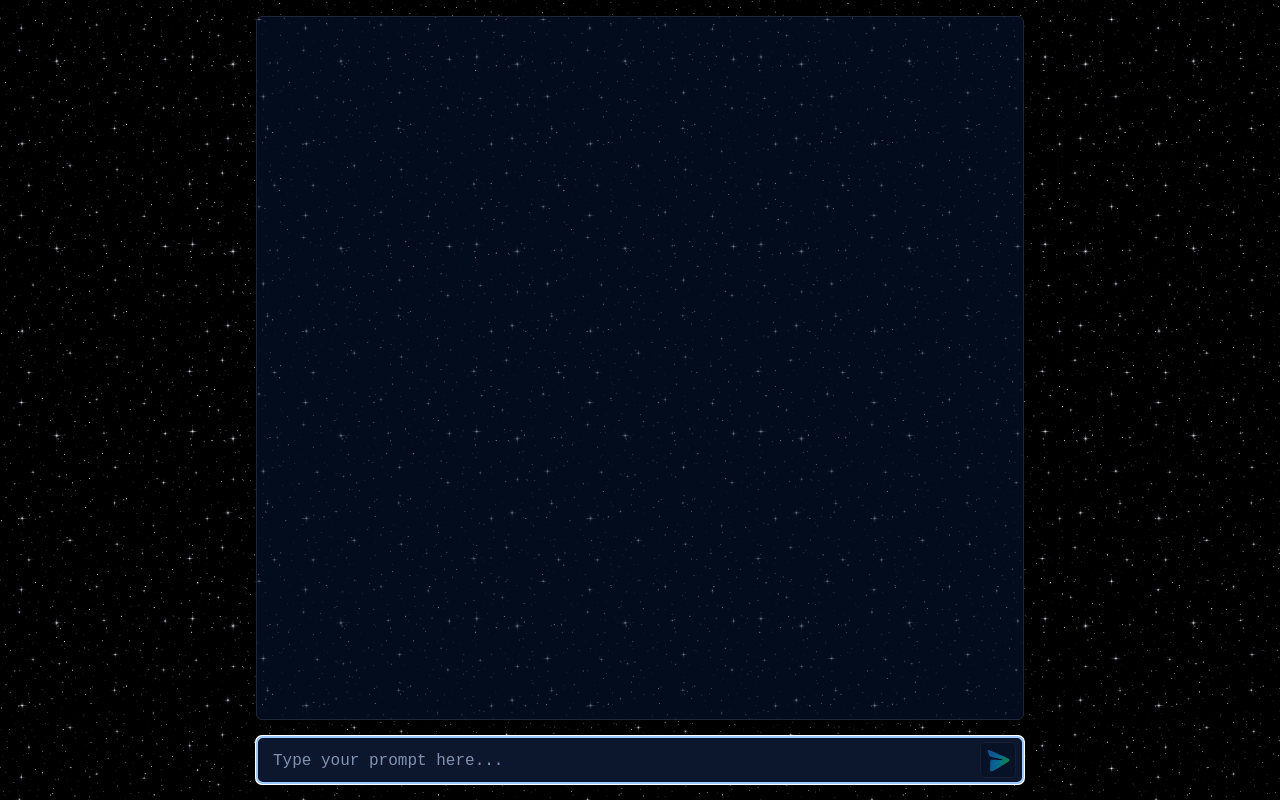
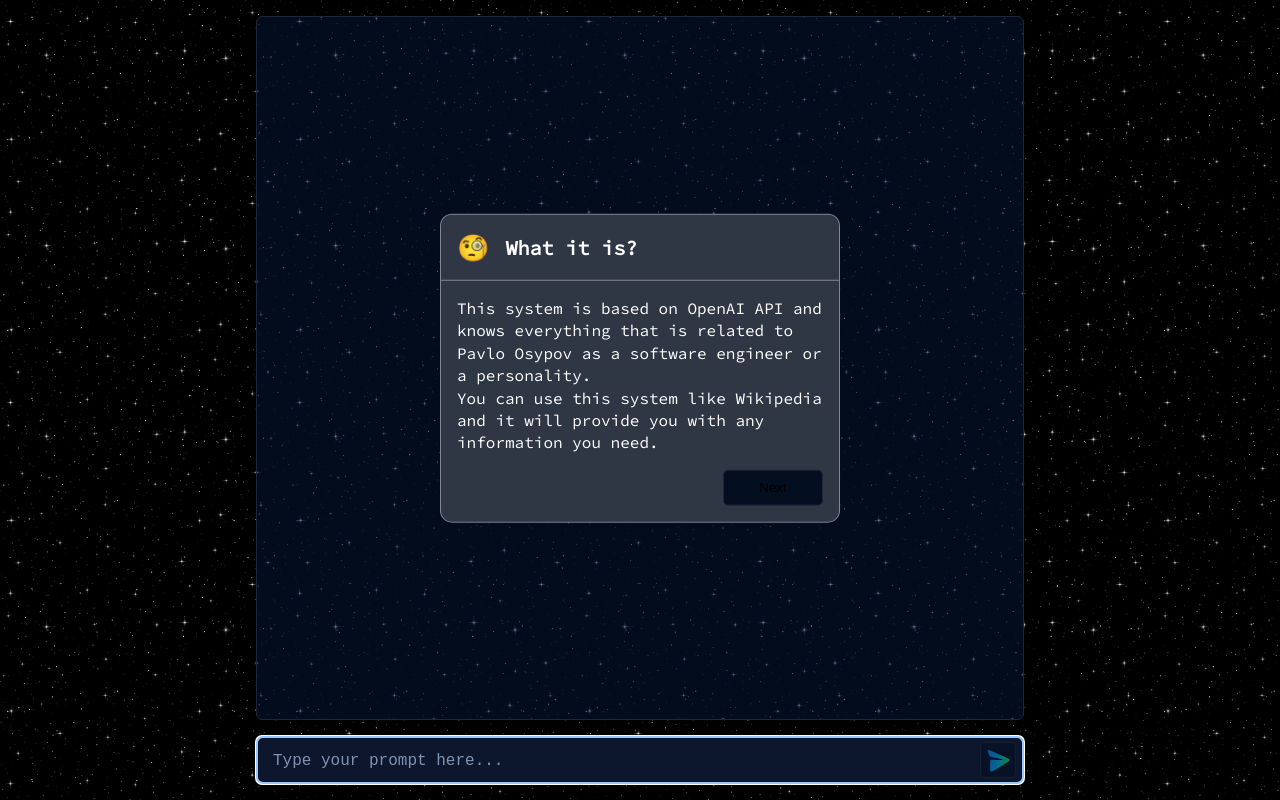
Before and after one commit to p-osypov/portfolio, a Next.js app: page / in a window 1280 px wide. Built offline with nearby package versions, Linux system fonts and the light colour scheme.

Commit message:
Added legend component

```diff
--- a/package.json
+++ b/package.json
@@ -13,7 +13,8 @@
   },
   "homepage": "https://github.com/p-osypov/portfolio#readme",
   "scripts": {
-    "dev": "nodemon --exec ts-node -r tsconfig-paths/register src/server/index.ts",
+    "dev:custom-server": "nodemon --exec ts-node -r tsconfig-paths/register src/server/index.ts",
+    "dev": "next dev",
     "build": "next build && tsc",
     "start": "ts-node -r tsconfig-paths/register src/server/index.ts",
     "serve": "tsconfig-paths ./dist/server.js",
--- a/src/assets/style/globals.css
+++ b/src/assets/style/globals.css
@@ -4,11 +4,15 @@
   --font-mono: 'Source Code Pro', monospace;
   --spacing: 8px;
   --color-primary-dark: #030e21;
+  --color-gray: #2f3644;
+  --color-dark-gray: #2c2d30;
   --color-matrix: #00FF41;
   --color-border: #202637;
+  --color-border-white: rgba(255, 255, 255, 0.40);
   --color-input: #0c162d;
   --color-focus: #99C8FF;
   --color-user: #809fff;
+  --color-bg-chat-asistant: rgba(5, 24, 56, 50%);
 }
 @keyframes fadeIn {
   from {
--- a/src/modules/home-page/chat-window/chat-window.styles.ts
+++ b/src/modules/home-page/chat-window/chat-window.styles.ts
@@ -8,7 +8,7 @@ export const Component = {
     justify-content: space-between;
     height: 100vh;
   `,
-  ChatAIContainer: styled.div`
+  ChatAIContainer: styled.section`
     padding: calc(var(--spacing) * 2);
     padding-bottom: 0;
     flex: 1 1 auto;
@@ -37,10 +37,11 @@ export const Component = {
     margin: 0 auto;
     overflow: auto;
     flex: 1 1 auto;
-    background-color: rgba(5, 24, 56, 50%);
+    background-color: var(--color-bg-chat-asistant);
     border: 1px solid var(--color-border);
     border-radius: 6px;
     padding: calc(var(--spacing) * 2);
+    position: relative;
   `,
   ChatMessage: styled.p<{ $isUser: boolean }>`
     display: flex;
@@ -67,7 +68,7 @@ export const Component = {
     display: block;
     flex: 1;
   `,
-  ChatUserContainer: styled.div`
+  ChatUserContainer: styled.section`
     height: max-content;
     bottom: 0;
     left: 0;
--- a/src/modules/home-page/chat-window/chat-window.tsx
+++ b/src/modules/home-page/chat-window/chat-window.tsx
@@ -6,6 +6,7 @@ import Button from '@/components/button';
 import IconCleanDB from '@/assets/icons/jsx/icon-clean-db';
 import IconSend from '@/assets/icons/jsx/icon-send';
 import { TypeAnimation } from 'react-type-animation';
+import Legend from '@/modules/home-page/chat-window/legend';
 
 function ChatWindow() {
   const {
@@ -23,6 +24,7 @@ function ChatWindow() {
     <Component.Container>
       <Component.ChatAIContainer>
         <Component.ChatHistory ref={chatHistoryRef}>
+          {!conversation.length && <Legend />}
           {conversation.map(({ role, content }, index, array) => {
             return (
               <Component.ChatMessage
--- /dev/null
+++ b/src/modules/home-page/chat-window/legend.styles.ts
@@ -0,0 +1,40 @@
+import styled from 'styled-components';
+export const Component = {
+  Container: styled.section`
+    position: absolute;
+    top: 50%;
+    left: 50%;
+    transform: translate(-50%, -50%);
+    width: calc(100% - calc(var(--spacing) * 4));
+    max-width: 400px;
+    border-radius: var(--border-radius);
+    background-color: var(--color-gray);
+    border: 1px solid var(--color-border-white);
+  `,
+  Header: styled.header`
+    padding: calc(var(--spacing) * 2);
+    border-bottom: 1px solid var(--color-border-white);
+    font-weight: bold;
+    display: flex;
+    align-items: center;
+    gap: calc(var(--spacing) * 2);
+    font-size: 20px;
+    .icon {
+      font-style: normal;
+      font-size: 26px;
+    }
+  `,
+  Content: styled.div`
+    padding: calc(var(--spacing) * 2);
+  `,
+  ContentCard: styled.p`
+    line-height: 1.4;
+    white-space: pre-line;
+  `,
+  Footer: styled.div`
+    display: flex;
+    justify-content: flex-end;
+    padding: calc(var(--spacing) * 2);
+    padding-top: 0;
+  `,
+};
--- /dev/null
+++ b/src/modules/home-page/chat-window/legend.tsx
@@ -0,0 +1,66 @@
+import { Component } from './legend.styles';
+import Button from '@/components/button';
+import { useState } from 'react';
+const data = [
+  {
+    header: {
+      icon: '🧐',
+      text: 'What it is?',
+    },
+    text: `This system is based on OpenAI API and knows everything that is related to Pavlo Osypov as a software engineer or a personality.
+    You can use this system like Wikipedia and it will provide you with any information you need.`,
+    button: 'Next',
+  },
+  {
+    header: {
+      icon: '💡',
+      text: 'What can I ask?',
+    },
+    text: `What are his hard/soft skills?
+    What domains is he familiar with?
+    What are his hobbies?
+    Where can I see code samples written by him?
+    Anything you want to know...
+    `,
+    button: 'Next',
+  },
+  {
+    header: {
+      icon: '🚀',
+      text: 'Need idea what to start with?',
+    },
+    text: `Just say Hello! =)`,
+    button: 'Done',
+  },
+];
+function Legend() {
+  const [legendPageIndex, setLegendPageIndex] = useState(0);
+  const [showLegend, setShowLegend] = useState(true);
+  const onClickButton = () => {
+    if (legendPageIndex === data.length - 1) {
+      setShowLegend(false);
+    } else {
+      setLegendPageIndex(legendPageIndex + 1);
+    }
+  };
+  if (!showLegend) return null;
+  return (
+    <Component.Container>
+      <Component.Header>
+        <i className="icon">{data[legendPageIndex].header.icon}</i>
+        <span className="text">{data[legendPageIndex].header.text}</span>
+      </Component.Header>
+      <Component.Content>
+        <Component.ContentCard>
+          {data[legendPageIndex].text}
+        </Component.ContentCard>
+      </Component.Content>
+      <Component.Footer>
+        <Button width={100} onClick={onClickButton}>
+          {data[legendPageIndex].button}
+        </Button>
+      </Component.Footer>
+    </Component.Container>
+  );
+}
+export default Legend;
```
